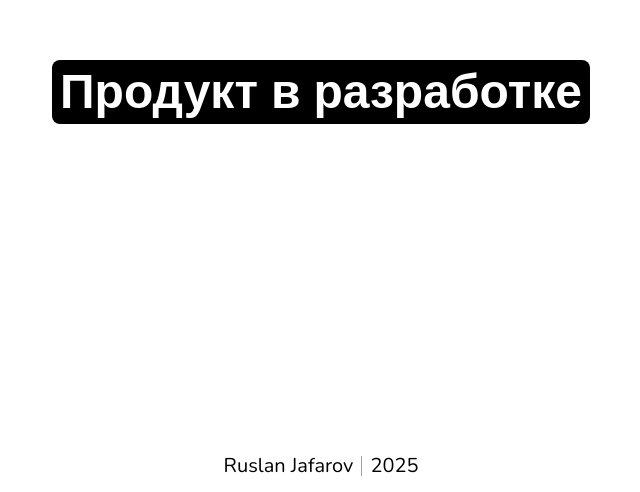
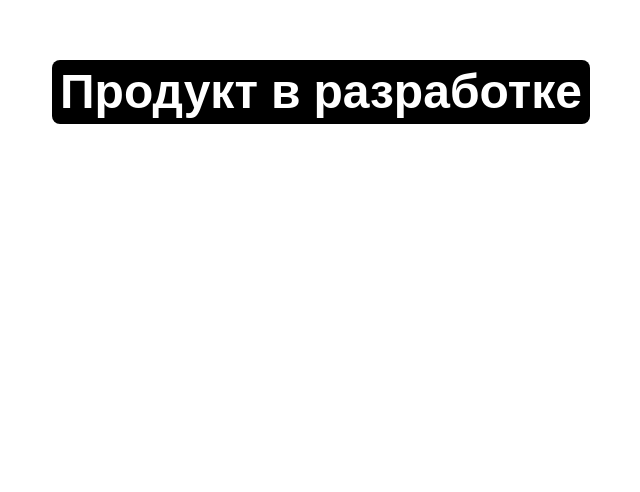
Before and after one commit to iruslanjafarov/coin, a Next.js app: page / in a window 1280 px wide. Shown: the part 308-800 px from the top of the page, without its empty margins (319-959 px from the left). Built offline with nearby package versions, Linux system fonts and the light colour scheme.

Commit message:
fix(footer): remove

```diff
--- a/src/app/layout.tsx
+++ b/src/app/layout.tsx
@@ -4,7 +4,7 @@ import type { Metadata } from 'next';
 
 import { Nunito } from 'next/font/google';
 
-import Footer from './footer';
+//import Footer from './footer';
 
 import '@/styles/style.css';
 
@@ -29,7 +29,7 @@ const RootLayout: FC<IRootLayout> = ({ children }) => {
 				<main className='flex-grow flex items-center justify-center'>
 					{children}
 				</main>
-				<Footer />
+				{/*<Footer />*/}
 			</body>
 		</html>
 	);
```
